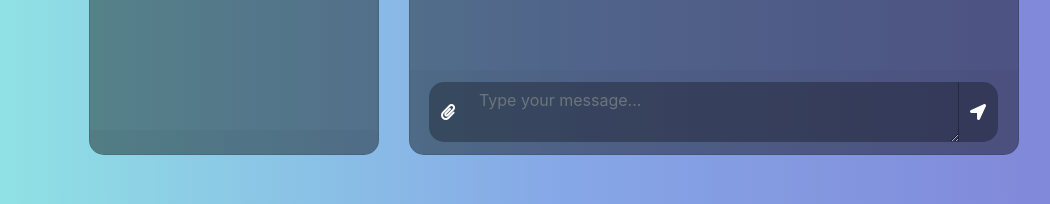
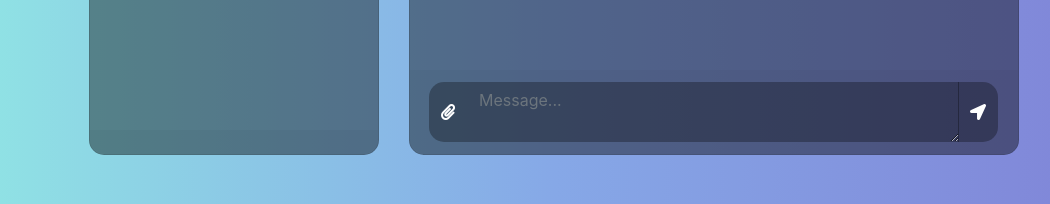
Before and after one commit to mayur256/chat, a React (Create React App) app in the folder client/: page / in a window 1280 px wide. Shown: the part 565-769 px from the top of the page, without its empty margins (86-1136 px from the left). Built offline with nearby package versions, Linux system fonts and the light colour scheme.

Commit message:
Completed Structuring code for the Chat UI

```diff
--- /dev/null
+++ b/client/src/components/atoms/TextArea/index.tsx
@@ -0,0 +1,27 @@
+// top level imports
+import { ReactElement } from "react";
+
+// type definition for props
+interface IProps {
+  name: string;
+  classnames: string; // a space separated list of class enclosed in string
+  placeholder: string;
+}
+
+// Component definition
+const TextArea = ({
+  name,
+  classnames,
+  placeholder = 'Type here'
+}: IProps): ReactElement => {
+  return (
+    <>
+      <textarea
+        name={name}
+        className={`form-control ${classnames}`}
+        placeholder={placeholder} />
+    </>
+  )
+}
+
+export default TextArea;
--- a/client/src/components/layouts/MessageArea.tsx
+++ b/client/src/components/layouts/MessageArea.tsx
@@ -4,12 +4,14 @@ import { ReactElement } from "react"
 // Atoms & Molecules
 import Header from "../organisms/Header"
 import Body from "../organisms/Body"
+import Footer from "../organisms/Footer"
 
 // Component definition
 const MessageArea = (): ReactElement => {
   return (
     <div className="col-md-8 col-xl-6 chat">
       <div className="card">
+
         {/** Message Header */}
         <Header/>
 
@@ -17,21 +19,8 @@ const MessageArea = (): ReactElement => {
         <Body/>
 
         {/** Message Footer */}
-        <div className="card-footer">
-          <div className="input-group">
-            <div className="input-group-append">
-              <span className="input-group-text attach_btn">
-                <i className="fas fa-paperclip"></i>
-              </span>
-            </div>
-            <textarea name="" className="form-control type_msg" placeholder="Type your message..."></textarea>
-            <div className="input-group-append">
-              <span className="input-group-text send_btn">
-                <i className="fas fa-location-arrow"></i>
-              </span>
-            </div>
-          </div>
-        </div>
+        <Footer/>
+
       </div>
     </div>
   )
--- /dev/null
+++ b/client/src/components/organisms/Footer/index.tsx
@@ -0,0 +1,33 @@
+// Top level imports
+import { ReactElement } from "react";
+import Icon from "../../atoms/Icon";
+import TextArea from "../../atoms/TextArea";
+
+// Component definition
+const Footer = (): ReactElement => {
+  return (
+    <div className="card-footer">
+      <div className="input-group">
+        <div className="input-group-append">
+          <span className="input-group-text attach_btn">
+            <Icon iconKey="paperclip"/>
+          </span>
+        </div>
+
+        <TextArea
+          name="message"
+          classnames="type_msg"
+          placeholder="Message..."
+        />
+
+        <div className="input-group-append">
+          <span className="input-group-text send_btn">
+            <Icon iconKey="location-arrow"/>
+          </span>
+        </div>
+      </div>
+    </div>
+  )
+}
+
+export default Footer;
```
